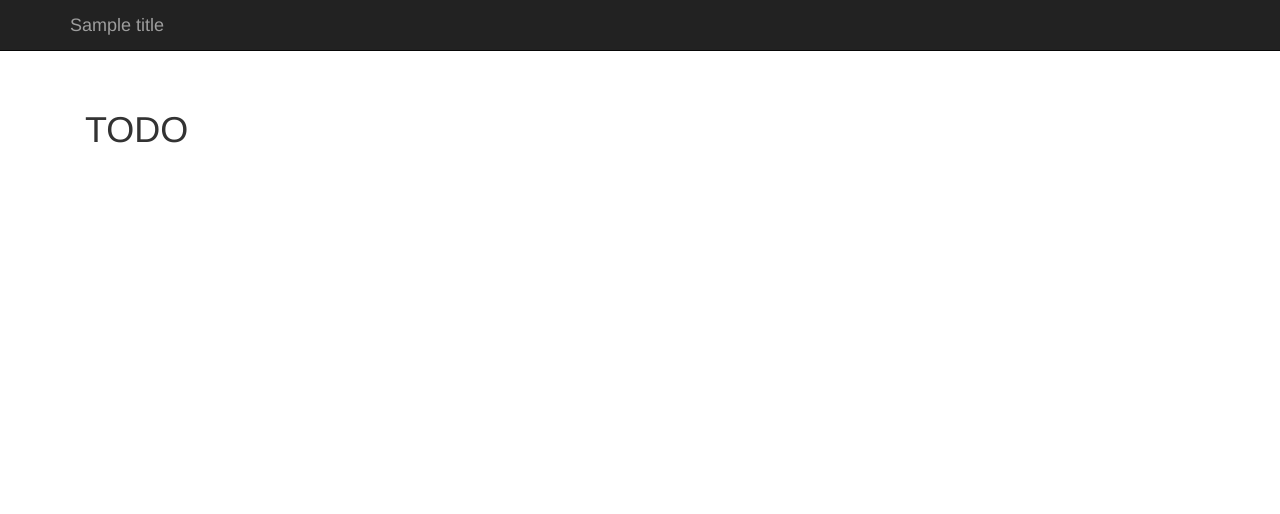
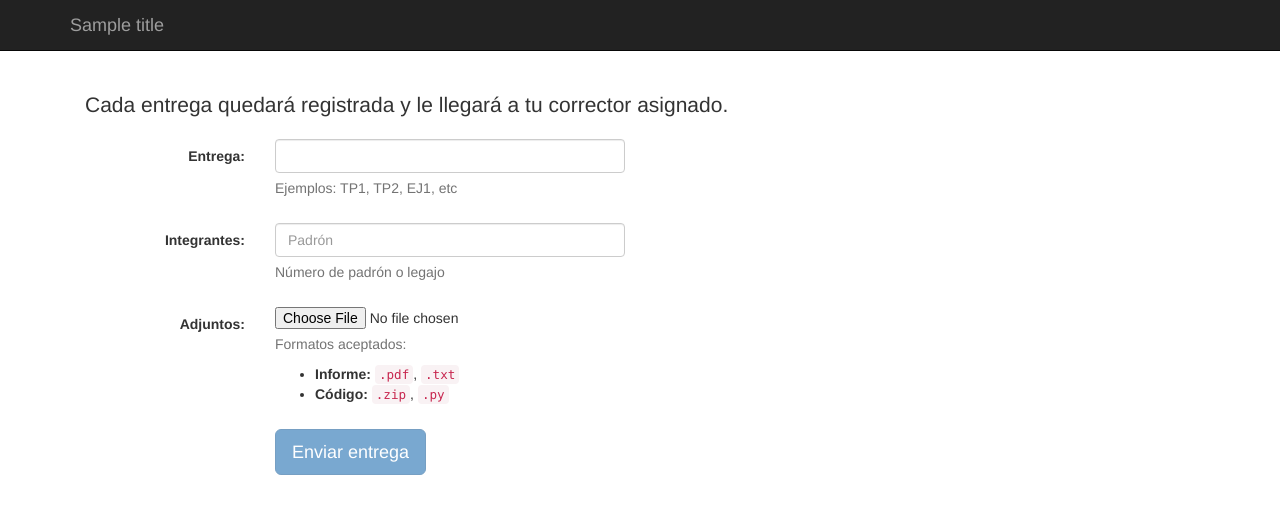
Before and after one commit to dato/algo2_sistema_entregas, a Python web app: template templates/index.html in a window 1280 px wide. Shown: the top 514 px of the page. Run offline with Jinja, Linux system fonts and the light colour scheme; the template is opened without the code that fills it: most values are stand-ins (such as "Sample title", 1, 10 or a date in 2020); some libraries are stand-ins or nearby versions.

Commit message:
Form layout

```diff
--- a/templates/index.html
+++ b/templates/index.html
@@ -1,4 +1,44 @@
 {% extends "base.html" %}
 {% block content %}
-<h1>TODO</h1>
+
+<p class="lead">
+Cada entrega quedará registrada y le llegará a tu corrector asignado.
+</p>
+
+<form class="form-horizontal" role="form" method="post">
+  {% if alert %}<div class="alert alert-danger">{{ alert }}</div>{% endif %}
+
+  <div class="form-group">
+    <label for="tp" class="col-xs-2 control-label">Entrega:</label>
+    <div class="col-xs-4">
+      <input type="text" class="form-control" name="tp" id="tp" value="">
+      <span id="helpBlock" class="help-block">Ejemplos: TP1, TP2, EJ1, etc</span>
+    </div>
+  </div>
+  <div class="form-group">
+    <label for="tp" class="col-xs-2 control-label">Integrantes:</label>
+    <div class="col-xs-4">
+      <input type="text" class="form-control" name="padron1" id="padron1" value="" placeholder="Padrón">
+      <span id="helpBlock" class="help-block">Número de padrón o legajo</span>
+    </div>
+  </div>
+  <div class="form-group">
+    <label for="tp" class="col-xs-2 control-label">Adjuntos:</label>
+    <div class="col-xs-4">
+      <input type="file" id="file">
+      <p class="help-block">
+        Formatos aceptados:
+        <ul>
+          <li><b>Informe:</b> <code>.pdf</code>, <code>.txt</code>
+          <li><b>Código:</b> <code>.zip</code>, <code>.py</code>
+        </ul>
+    </div>
+  </div>
+  <div class="form-group">
+    <div class="col-xs-2"></div>
+    <div class="col-xs-4">
+      <button disabled type="submit" class="btn btn-primary btn-lg">Enviar entrega</button>
+    </div>
+  </div>
+</form>
 {% endblock %}
```
